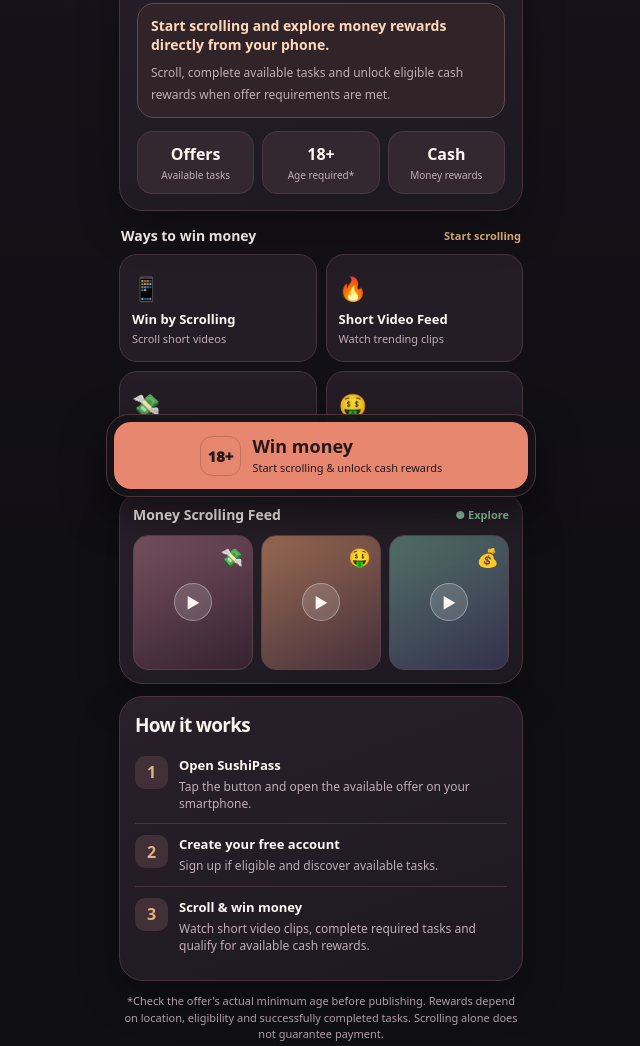
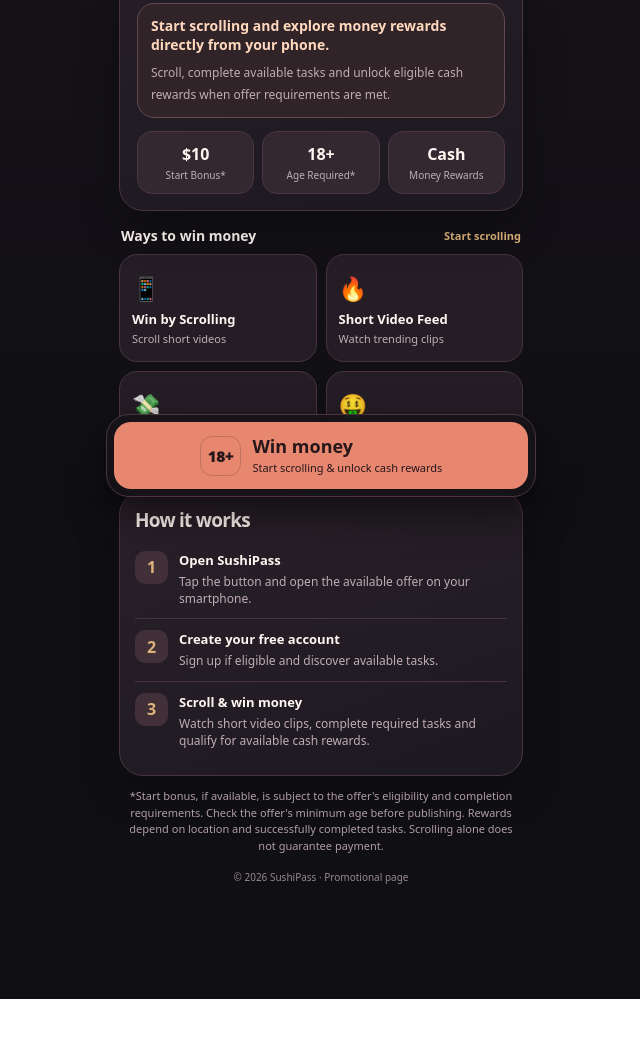
Before and after one commit to Gabrriel1/Sushipass, a plain HTML site: page home/index.html in a window 1280 px wide. Shown: the part 293-1339 px from the top of the page, without its empty margins (319-959 px from the left). After the commit the page ends 1292 px from the top, so only its background shows below. Drawn offline with Linux system fonts and the light colour scheme.

Commit message:
Update index.html

```diff
--- a/home/index.html
+++ b/home/index.html
@@ -5,12 +5,7 @@
   <meta charset="UTF-8">
   <meta name="viewport" content="width=device-width, initial-scale=1, viewport-fit=cover">
   <meta name="theme-color" content="#100f14">
-
-  <meta
-    name="description"
-    content="Win money by scrolling. Discover available tasks and rewards with SushiPass."
-  >
-
+  <meta name="description" content="Win money by scrolling. Discover available tasks and rewards with SushiPass.">
   <title>SushiPass — Win Money by Scrolling</title>
 
   <style>
@@ -38,20 +33,10 @@
       margin: 0;
       min-height: 100vh;
       background:
-        radial-gradient(
-          circle at 45% -5%,
-          #44272e 0,
-          transparent 25%
-        ),
-        linear-gradient(
-          180deg,
-          #17131a,
-          #100f14 60%,
-          #100f14
-        );
+        radial-gradient(circle at 45% -5%, #44272e 0, transparent 25%),
+        linear-gradient(180deg, #17131a, #100f14 60%, #100f14);
       color: var(--text);
-      font-family: system-ui, -apple-system,
-        "Segoe UI", sans-serif;
+      font-family: system-ui, -apple-system, "Segoe UI", sans-serif;
       -webkit-font-smoothing: antialiased;
     }
 
@@ -113,14 +98,11 @@
       background: #3c2928;
       padding: 7px 9px;
       border-radius: 30px;
+      white-space: nowrap;
     }
 
     .card {
-      background: linear-gradient(
-        160deg,
-        #292029,
-        #1d1920
-      );
+      background: linear-gradient(160deg, #292029, #1d1920);
       border: 1px solid var(--line);
       border-radius: 24px;
       box-shadow: 0 18px 40px #0004;
@@ -273,80 +255,6 @@
       line-height: 1.3;
     }
 
-    .feed-card {
-      padding: 13px;
-    }
-
-    .feed-head {
-      display: flex;
-      justify-content: space-between;
-      align-items: center;
-      margin-bottom: 11px;
-      font-size: 14px;
-    }
-
-    .feed-head span {
-      font-size: 11px;
-      color: var(--green);
-      font-weight: 850;
-    }
-
-    .feed {
-      display: grid;
-      grid-template-columns: repeat(3, minmax(0, 1fr));
-      gap: 8px;
-    }
-
-    .clip {
-      height: 135px;
-      border-radius: 15px;
-      border: 1px solid #5a414c;
-      background: linear-gradient(
-        155deg,
-        #77505e,
-        #352231
-      );
-      position: relative;
-      display: grid;
-      place-items: center;
-      overflow: hidden;
-    }
-
-    .clip:nth-child(2) {
-      background: linear-gradient(
-        150deg,
-        #986952,
-        #45303b
-      );
-    }
-
-    .clip:nth-child(3) {
-      background: linear-gradient(
-        150deg,
-        #526f67,
-        #34314d
-      );
-    }
-
-    .play {
-      width: 38px;
-      height: 38px;
-      border: 1px solid #ffffff55;
-      border-radius: 50%;
-      display: grid;
-      place-items: center;
-      background: #ffffff27;
-      font-size: 15px;
-    }
-
-    .clip em {
-      position: absolute;
-      top: 9px;
-      right: 9px;
-      font-size: 18px;
-      font-style: normal;
-    }
-
     .steps {
       padding: 15px;
     }
@@ -411,14 +319,8 @@
       position: fixed;
       left: 50%;
       transform: translateX(-50%);
-      bottom: max(
-        10px,
-        env(safe-area-inset-bottom)
-      );
-      width: min(
-        430px,
-        calc(100% - 22px)
-      );
+      bottom: max(10px, env(safe-area-inset-bottom));
+      width: min(430px, calc(100% - 22px));
       z-index: 20;
       padding: 7px;
       background: #171319e8;
@@ -438,6 +340,10 @@
       border-radius: 17px;
       background: var(--coral);
       color: #26171b;
+    }
+
+    .main-btn:active {
+      transform: scale(.98);
     }
 
     .main-btn .age {
@@ -529,22 +435,24 @@
 
       <div class="quick">
 
+        <!-- Confirm the $10 bonus is offered before publishing. -->
         <div>
-          <strong>Offers</strong>
-          <span>Available tasks</span>
+          <strong>$10</strong>
+          <span>Start Bonus*</span>
         </div>
 
         <div>
           <strong>18+</strong>
-          <span>Age required*</span>
+          <span>Age Required*</span>
         </div>
 
         <div>
           <strong>Cash</strong>
-          <span>Money rewards</span>
+          <span>Money Rewards</span>
         </div>
 
       </div>
+
     </section>
 
     <div class="heading">
@@ -552,10 +460,7 @@
       <span>Start scrolling</span>
     </div>
 
-    <section
-      class="tasks"
-      aria-label="Ways to win money"
-    >
+    <section class="tasks" aria-label="Ways to win money">
 
       <div class="task">
         <span class="emoji">📱</span>
@@ -583,43 +488,12 @@
 
     </section>
 
-    <section
-      class="card feed-card"
-      aria-label="Scrolling feed illustration"
-    >
-
-      <div class="feed-head">
-        <strong>Money Scrolling Feed</strong>
-        <span>● Explore</span>
-      </div>
-
-      <div class="feed" aria-hidden="true">
-
-        <div class="clip">
-          <em>💸</em>
-          <span class="play">▶</span>
-        </div>
-
-        <div class="clip">
-          <em>🤑</em>
-          <span class="play">▶</span>
-        </div>
-
-        <div class="clip">
-          <em>💰</em>
-          <span class="play">▶</span>
-        </div>
-
-      </div>
-    </section>
-
     <section class="card steps">
 
       <h2>How it works</h2>
 
       <div class="step">
         <span class="num">1</span>
-
         <div>
           <h3>Open SushiPass</h3>
           <p>
@@ -631,7 +505,6 @@
 
       <div class="step">
         <span class="num">2</span>
-
         <div>
           <h3>Create your free account</h3>
           <p>
@@ -643,7 +516,6 @@
 
       <div class="step">
         <span class="num">3</span>
-
         <div>
           <h3>Scroll &amp; win money</h3>
           <p>
@@ -657,11 +529,12 @@
     </section>
 
     <p class="fine">
-      *Check the offer's actual minimum age
-      before publishing. Rewards depend on
-      location, eligibility and successfully
-      completed tasks. Scrolling alone does
-      not guarantee payment.
+      *Start bonus, if available, is subject to
+      the offer's eligibility and completion
+      requirements. Check the offer's minimum
+      age before publishing. Rewards depend on
+      location and successfully completed tasks.
+      Scrolling alone does not guarantee payment.
     </p>
 
     <footer>
@@ -675,7 +548,7 @@
     <a
       class="main-btn"
       id="mainCta"
-      href="YOUR_AFFILIATE_LINK_HERE"
+      href="https://taprkr.com/r/eyJ0Ijoic3VzaGktcmV2c2hhcmUiLCJ0aWQiOiI1ODc0YWM5OGRkODUyNDViMzUxYyIsInRzIjoxNzk1NTU0ODMyMTA2fQ"
       target="_self"
     >
 
@@ -694,39 +567,24 @@
   </div>
 
   <script>
-    const cta = document.getElementById('mainCta');
+    const cta = document.getElementById("mainCta");
 
-    const destination = cta.getAttribute('href');
+    // Preserve tracking parameters from the
+    // prelander, including device and campaign IDs.
 
-    if (destination === 'YOUR_AFFILIATE_LINK_HERE') {
-
-      cta.addEventListener('click', function(event) {
-        event.preventDefault();
-
-        alert(
-          'Add your affiliate link in home/index.html before publishing.'
-        );
-      });
-
-    } else {
-
-      const url = new URL(
-        destination,
-        window.location.origin
-      );
+    const destination = new URL(cta.href);
 
     const incoming = new URLSearchParams(
       window.location.search
     );
 
     incoming.forEach(function(value, key) {
-        if (!url.searchParams.has(key)) {
-          url.searchParams.append(key, value);
+      if (!destination.searchParams.has(key)) {
+        destination.searchParams.append(key, value);
       }
     });
 
-      cta.href = url.toString();
-    }
+    cta.href = destination.toString();
   </script>
 
 </body>
```
Lines whose indentation alone changed are shown as unchanged.
